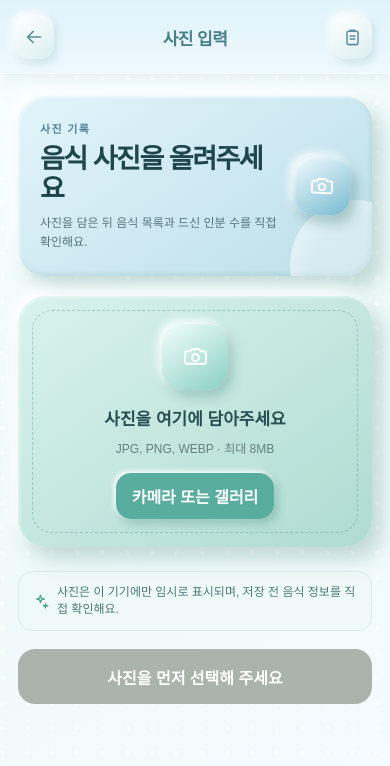
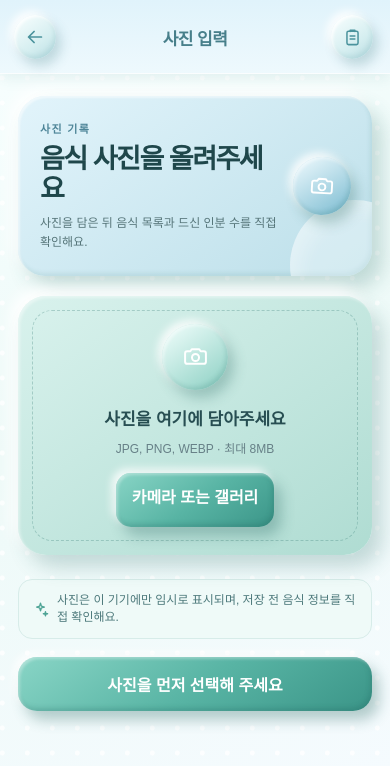
Before and after one commit to baekyoungmom-coder/Calorie-Calculator-new, a Next.js app: page /record/photo in a window 390 px wide. Shown: the top 766 px of the page. Built offline with nearby package versions, Linux system fonts and the light colour scheme.

Commit message:
style: unify record screen clay controls

```diff
--- a/src/app/globals.css
+++ b/src/app/globals.css
@@ -1268,6 +1268,150 @@ input:focus, textarea:focus, select:focus { border-color: #66b8aa; box-shadow: 0
   .record-steps { margin-bottom: 17px; }
 }
 
+/* 입력 화면의 조작 요소도 첫 화면의 둥근 클레이 버튼 언어로 통일한다. */
+.text-record-page .back-link,
+.photo-record-page .back-link,
+.record-edit-page .back-link,
+.text-record-page .home-link,
+.photo-record-page .home-link,
+.record-edit-page .home-link {
+  width: 46px;
+  height: 46px;
+  border-radius: 50%;
+  background: linear-gradient(145deg, #faffff, #d5eef0 62%, #b9dde2);
+  box-shadow:
+    5px 7px 12px rgb(50 119 124 / 24%),
+    -4px -4px 9px rgb(255 255 255 / 92%),
+    inset 2px 2px 3px rgb(255 255 255 / 78%),
+    inset -2px -3px 4px rgb(58 128 133 / 11%);
+  color: #4b939d;
+  transition: transform .18s ease, box-shadow .18s ease, filter .18s ease;
+}
+
+.text-record-page .back-link:hover,
+.photo-record-page .back-link:hover,
+.record-edit-page .back-link:hover,
+.text-record-page .home-link:hover,
+.photo-record-page .home-link:hover,
+.record-edit-page .home-link:hover {
+  background: linear-gradient(145deg, #fff, #c9e9eb 62%, #aad6da);
+  box-shadow:
+    7px 9px 14px rgb(50 119 124 / 27%),
+    -4px -4px 9px #fff,
+    inset 2px 2px 3px rgb(255 255 255 / 80%);
+  transform: translateY(-2px);
+}
+
+.text-record-page .back-link:active,
+.photo-record-page .back-link:active,
+.record-edit-page .back-link:active,
+.text-record-page .home-link:active,
+.photo-record-page .home-link:active,
+.record-edit-page .home-link:active {
+  box-shadow:
+    inset 3px 3px 6px rgb(44 109 114 / 20%),
+    inset -2px -2px 5px rgb(255 255 255 / 78%);
+  transform: translateY(1px) scale(.97);
+}
+
+.page-hero-icon,
+.form-card-heading > span,
+.photo-record-page .upload-icon {
+  border: 0;
+  box-shadow:
+    6px 8px 13px rgb(42 105 100 / 30%),
+    -4px -4px 9px rgb(255 255 255 / 88%),
+    inset 2px 2px 3px rgb(255 255 255 / 43%),
+    inset -2px -3px 4px rgb(39 105 98 / 16%);
+}
+
+.page-hero-icon {
+  border-radius: 50%;
+}
+
+.text-record-page .page-hero-icon,
+.text-record-page .form-card-heading > span {
+  color: #fff;
+}
+
+.photo-record-page .upload-icon {
+  border-radius: 50%;
+}
+
+.photo-record-page .upload-button,
+.text-record-page .primary-button,
+.photo-record-page .primary-button,
+.record-edit-page .primary-button {
+  min-height: 58px;
+  border-radius: 22px;
+  background: linear-gradient(145deg, #89d5c6 0%, #58b4a4 52%, #3b9588 100%);
+  box-shadow:
+    7px 9px 14px rgb(36 103 96 / 32%),
+    -4px -4px 9px rgb(255 255 255 / 86%),
+    inset 2px 2px 3px rgb(255 255 255 / 35%),
+    inset -2px -3px 5px rgb(25 90 83 / 21%);
+  transition: transform .18s ease, box-shadow .18s ease, filter .18s ease;
+}
+
+.photo-record-page .upload-button:hover,
+.text-record-page .primary-button:hover,
+.photo-record-page .primary-button:hover,
+.record-edit-page .primary-button:hover {
+  background: linear-gradient(145deg, #9be1d2 0%, #62bfae 52%, #419b8d 100%);
+  box-shadow:
+    9px 11px 16px rgb(36 103 96 / 35%),
+    -4px -4px 9px #fff,
+    inset 2px 2px 3px rgb(255 255 255 / 40%);
+  transform: translateY(-2px);
+}
+
+.photo-record-page .upload-button:active,
+.text-record-page .primary-button:active,
+.photo-record-page .primary-button:active,
+.record-edit-page .primary-button:active {
+  box-shadow:
+    inset 3px 3px 6px rgb(27 92 84 / 27%),
+    inset -2px -2px 5px rgb(255 255 255 / 34%);
+  transform: translateY(1px) scale(.985);
+}
+
+.text-record-page input[type="datetime-local"]::-webkit-calendar-picker-indicator,
+.photo-record-page input[type="datetime-local"]::-webkit-calendar-picker-indicator,
+.record-edit-page input[type="datetime-local"]::-webkit-calendar-picker-indicator {
+  width: 28px;
+  height: 28px;
+  margin: -5px -4px -5px 8px;
+  padding: 5px;
+  border-radius: 50%;
+  background-color: #e4f6f3;
+  box-shadow:
+    3px 4px 7px rgb(48 117 111 / 18%),
+    -2px -2px 5px #fff,
+    inset 1px 1px 2px rgb(255 255 255 / 72%);
+  cursor: pointer;
+  opacity: .82;
+}
+
+@media (max-width: 560px) {
+  .text-record-page .back-link,
+  .photo-record-page .back-link,
+  .record-edit-page .back-link,
+  .text-record-page .home-link,
+  .photo-record-page .home-link,
+  .record-edit-page .home-link {
+    width: 42px;
+    height: 42px;
+  }
+
+  .photo-record-page .upload-button,
+  .text-record-page .primary-button,
+  .photo-record-page .primary-button,
+  .record-edit-page .primary-button {
+    min-height: 54px;
+    border-radius: 19px;
+  }
+}
+
 /* 모든 기록 화면에서 같은 아이콘·카드 언어를 사용한다. */
 .back-link, .home-link {
   width: 42px;
@@ -2651,3 +2795,27 @@ input, textarea, select {
     flex-direction: column;
   }
 }
+
+/* 앞서 정의한 공통 카드 규칙보다 우선해, 입력 화면 아이콘의 클레이 질감을 유지한다. */
+.text-record-page .page-hero-icon,
+.photo-record-page .page-hero-icon,
+.record-edit-page .page-hero-icon {
+  border-radius: 50%;
+  box-shadow:
+    6px 8px 13px rgb(42 105 100 / 30%),
+    -4px -4px 9px rgb(255 255 255 / 88%),
+    inset 2px 2px 3px rgb(255 255 255 / 43%),
+    inset -2px -3px 4px rgb(39 105 98 / 16%);
+}
+
+.text-record-page .form-card-heading > span,
+.photo-record-page .form-card-heading > span,
+.record-edit-page .form-card-heading > span,
+.photo-record-page .upload-icon {
+  border-radius: 50%;
+  box-shadow:
+    6px 8px 13px rgb(42 105 100 / 30%),
+    -4px -4px 9px rgb(255 255 255 / 88%),
+    inset 2px 2px 3px rgb(255 255 255 / 43%),
+    inset -2px -3px 4px rgb(39 105 98 / 16%);
+}
```
